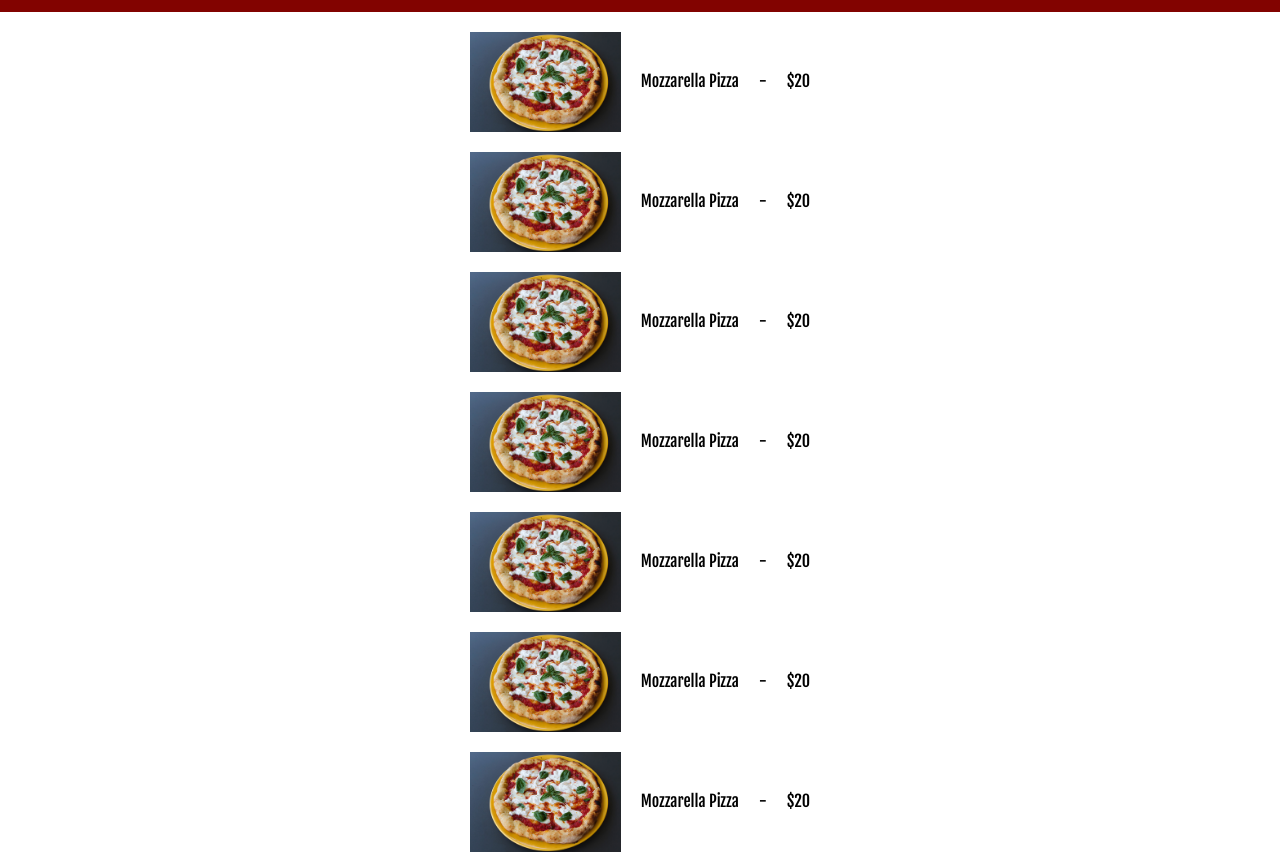
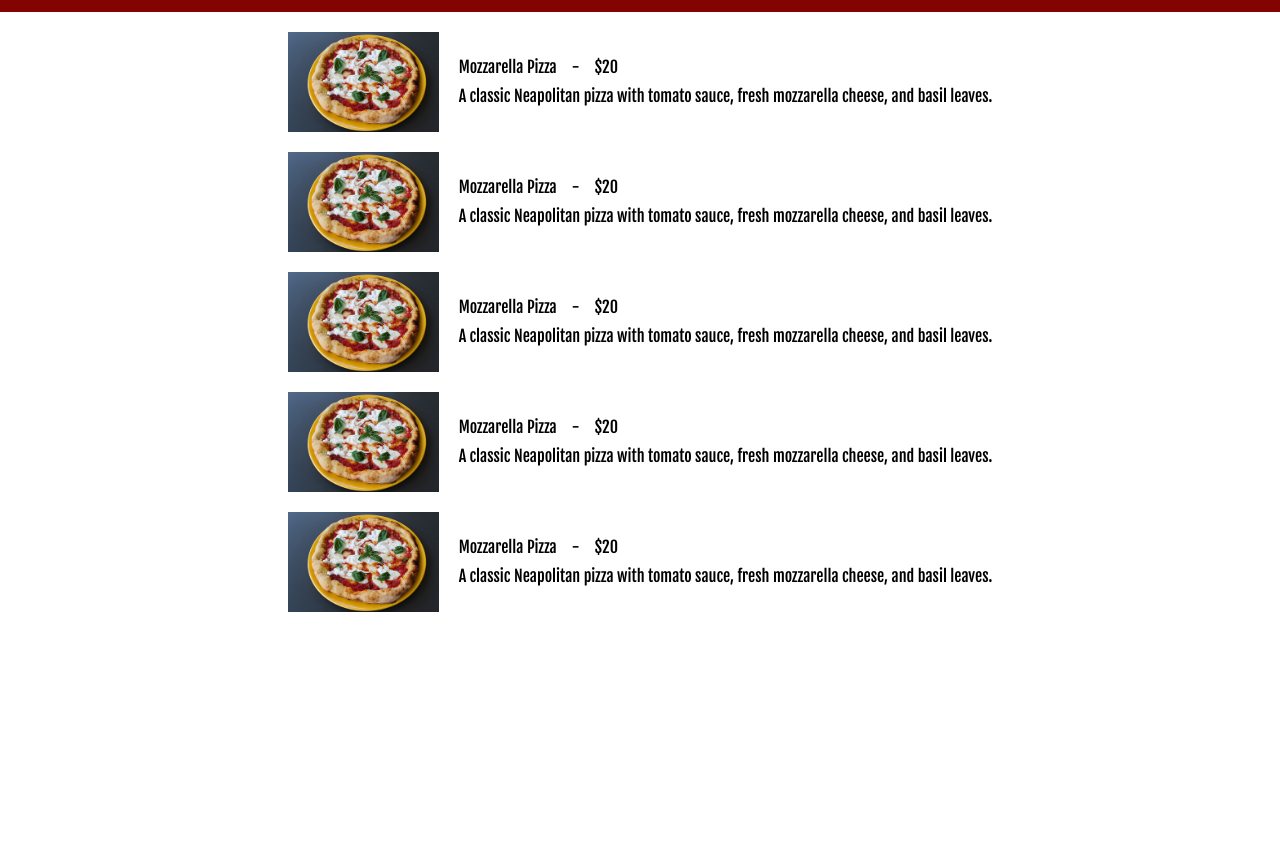
Before and after one commit to dangoodie/restaurant-page, a website built with webpack: page dist/index.html in a window 1280 px wide. Shown: the part 60-912 px from the top of the page. After the commit the page ends 800 px from the top, so only its background shows below. Built offline with nearby package versions, Linux system fonts and the light colour scheme.

Commit message:
reformatting the menu items to have a description

```diff
--- a/src/assets/styles/style.css
+++ b/src/assets/styles/style.css
@@ -96,6 +96,23 @@ nav {
   height: 100px;
 }
 
+.menu-container {
+  display: flex;
+  flex-direction: column;
+  gap: 10px;
+}
+
+.menu-top-row {
+  display: flex;
+  justify-content: flex-start;
+  align-items: center;
+  gap: 15px;
+}
+
+.menu-top-row > p, .menu-description {
+  margin: 0;
+}
+
 /* contact page */
 .contact-container {
   display: flex;
--- a/src/components/menuItem.js
+++ b/src/components/menuItem.js
@@ -1,4 +1,4 @@
-const MenuItem = (img, title, price) => {
+const MenuItem = (img, title, price, description) => {
   const menuItem = document.createElement("div");
   menuItem.classList.add("menu-item");
 
@@ -17,10 +17,29 @@ const MenuItem = (img, title, price) => {
   _price.classList.add("menu-item-price");
   _price.textContent = price;
 
+  const _topRow = document.createElement("div");
+  _topRow.classList.add("menu-top-row");
+
+  _topRow.appendChild(_title);
+  _topRow.appendChild(_span);
+  _topRow.appendChild(_price);
+
+  const _description = document.createElement("p");
+  _description.classList.add("menu-description");
+  _description.textContent = description;
+
+  const _container = document.createElement("div");
+  _container.classList.add("menu-container")
+
+  _container.appendChild(_topRow);
+  _container.appendChild(_description);
+
+
+
   menuItem.appendChild(_img);
-  menuItem.appendChild(_title);
-  menuItem.appendChild(_span);
-  menuItem.appendChild(_price);
+  menuItem.appendChild(_container);
+
+
   return menuItem;
 };
 
--- a/src/pages/menu.js
+++ b/src/pages/menu.js
@@ -11,13 +11,47 @@ const Menu = () => {
   menu.classList.add("menu");
 
 
-  menu.appendChild(MenuItem(MozzarellaPizza, "Mozzarella Pizza", "$20"));
-  menu.appendChild(MenuItem(MozzarellaPizza, "Mozzarella Pizza", "$20"));
-  menu.appendChild(MenuItem(MozzarellaPizza, "Mozzarella Pizza", "$20"));
-  menu.appendChild(MenuItem(MozzarellaPizza, "Mozzarella Pizza", "$20"));
-  menu.appendChild(MenuItem(MozzarellaPizza, "Mozzarella Pizza", "$20"));
-  menu.appendChild(MenuItem(MozzarellaPizza, "Mozzarella Pizza", "$20"));
-  menu.appendChild(MenuItem(MozzarellaPizza, "Mozzarella Pizza", "$20"));
+  menu.appendChild(
+    MenuItem(
+      MozzarellaPizza,
+      "Mozzarella Pizza",
+      "$20",
+      "A classic Neapolitan pizza with tomato sauce, fresh mozzarella cheese, and basil leaves."
+    )
+  );
+  menu.appendChild(
+    MenuItem(
+      MozzarellaPizza,
+      "Mozzarella Pizza",
+      "$20",
+      "A classic Neapolitan pizza with tomato sauce, fresh mozzarella cheese, and basil leaves."
+    )
+  );
+  menu.appendChild(
+    MenuItem(
+      MozzarellaPizza,
+      "Mozzarella Pizza",
+      "$20",
+      "A classic Neapolitan pizza with tomato sauce, fresh mozzarella cheese, and basil leaves."
+    )
+  );
+  menu.appendChild(
+    MenuItem(
+      MozzarellaPizza,
+      "Mozzarella Pizza",
+      "$20",
+      "A classic Neapolitan pizza with tomato sauce, fresh mozzarella cheese, and basil leaves."
+    )
+  );
+  menu.appendChild(
+    MenuItem(
+      MozzarellaPizza,
+      "Mozzarella Pizza",
+      "$20",
+      "A classic Neapolitan pizza with tomato sauce, fresh mozzarella cheese, and basil leaves."
+    )
+  );
+
 
   menuPage.appendChild(menu);
 
```
Also changed, not shown: dist/main.js.
